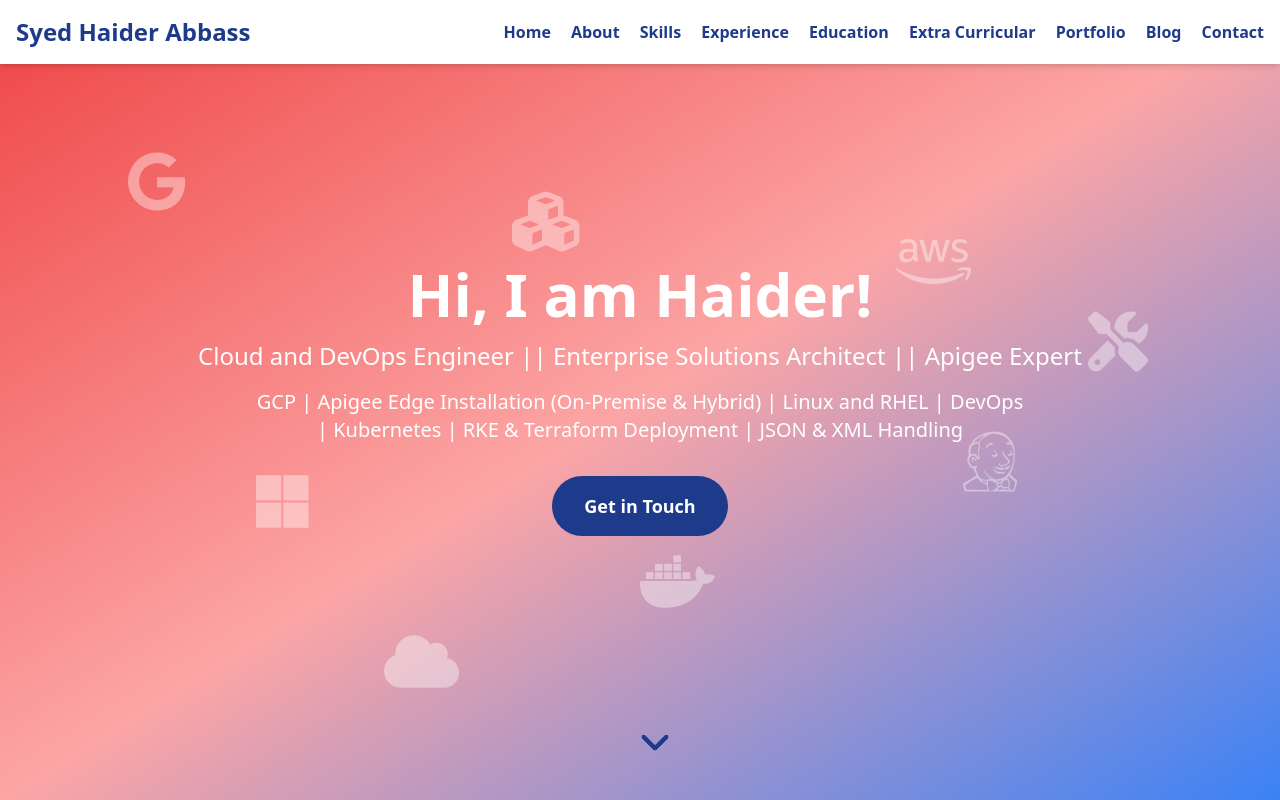
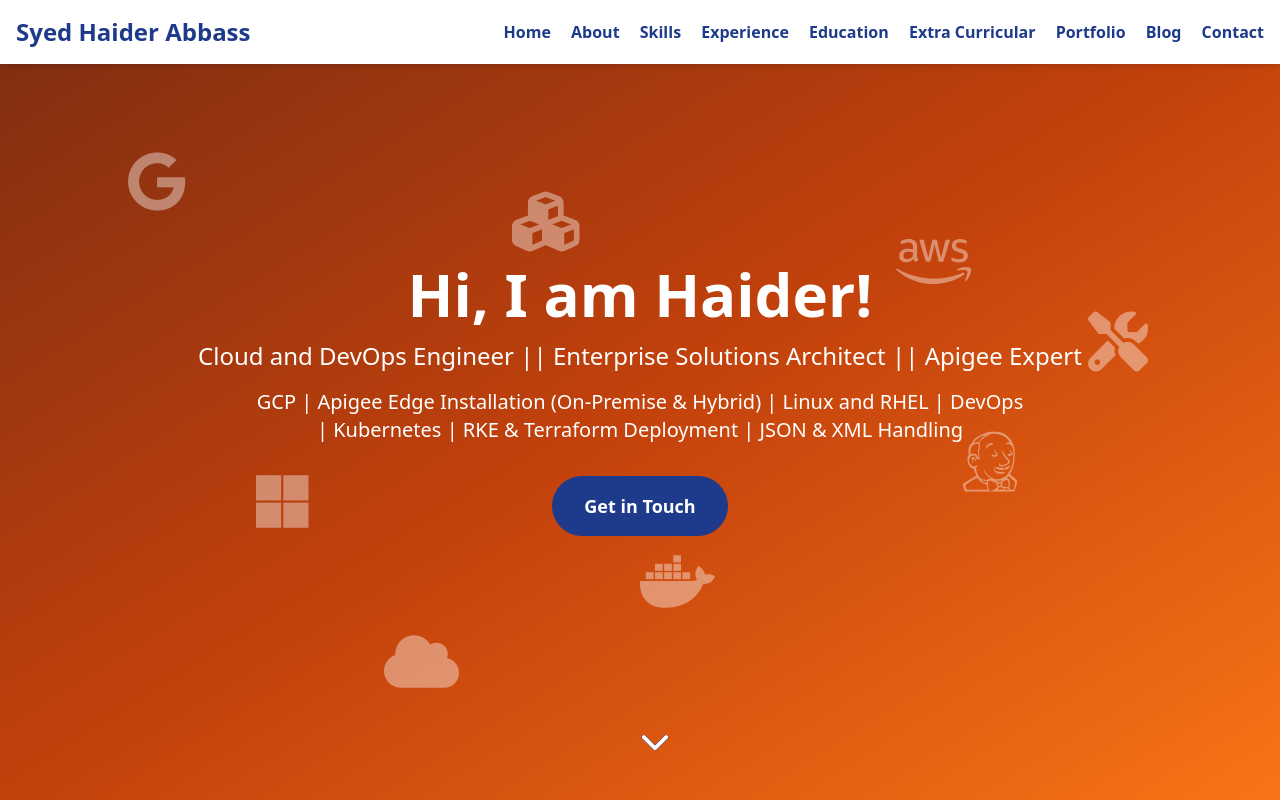
Before and after one commit to haider2804/haider2804.github.io, a website: page index.html in a window 1280 px wide. Shown: the top 800 px of the page. Drawn offline with Linux system fonts and the light colour scheme.

Commit message:
Update Hero section with layered gradient transitions

```diff
--- a/index.html
+++ b/index.html
@@ -27,8 +27,17 @@
   </nav>
 
   <!-- Hero Section -->
-  <section id="home" class="min-h-screen flex items-center bg-gradient-to-br from-red-500 to-blue-500 text-white animate-gradient">
-    <div class="container mx-auto px-4 text-center z-10 relative">
+  <div id="home" class="relative h-screen w-full overflow-hidden">
+    <!-- Gradient Layers -->
+    <div class="absolute inset-0 bg-gradient-to-br from-red-900 via-red-700 to-red-500 opacity-100 animate-fade-bg delay-[0s] z-0"></div>
+    <div class="absolute inset-0 bg-gradient-to-br from-blue-900 via-blue-700 to-blue-500 opacity-0 animate-fade-bg delay-[15s] z-0"></div>
+    <div class="absolute inset-0 bg-gradient-to-br from-green-900 via-green-700 to-green-500 opacity-0 animate-fade-bg delay-[30s] z-0"></div>
+    <div class="absolute inset-0 bg-gradient-to-br from-yellow-800 via-yellow-700 to-yellow-600 opacity-0 animate-fade-bg delay-[45s] z-0"></div>
+    <div class="absolute inset-0 bg-gradient-to-br from-orange-900 via-orange-700 to-orange-500 opacity-0 animate-fade-bg delay-[60s] z-0"></div>
+
+    <!-- Hero Content -->
+    <div class="relative z-10 text-white flex items-center justify-center h-full">
+      <div class="container mx-auto px-4 text-center">
         <h1 class="text-5xl md:text-6xl font-bold mb-4">Hi, I am Haider!</h1>
         <p class="text-xl md:text-2xl mb-4 animate-slide-up">Cloud and DevOps Engineer || Enterprise Solutions Architect || Apigee Expert</p>
         <p class="text-lg md:text-xl mb-8 max-w-3xl mx-auto animate-slide-up delay-100">
@@ -36,8 +45,9 @@
         </p>
         <a href="#contact" class="inline-block bg-blue-900 text-white px-8 py-4 rounded-full text-lg font-semibold hover:bg-blue-800 hover:scale-105 transition-transform duration-300">Get in Touch</a>
       </div>
+    </div>
     <!-- Scattered Technology Icons with Bounce -->
-    <div class="absolute inset-0 z-0">
+    <div class="absolute inset-0 z-5">
       <i class="fab fa-google cloud-icon text-6xl text-white opacity-40 hover:opacity-80 hover:scale-110 transition-all duration-300 animate-bounce-slow" style="top: 20%; left: 10%;" title="GCP"></i>
       <i class="fab fa-aws cloud-icon text-6xl text-white opacity-40 hover:opacity-80 hover:scale-110 transition-all duration-300 animate-bounce-slow" style="top: 30%; left: 70%;" title="AWS"></i>
       <i class="fab fa-microsoft cloud-icon text-6xl text-white opacity-40 hover:opacity-80 hover:scale-110 transition-all duration-300 animate-bounce-slow" style="top: 60%; left: 20%;" title="Azure"></i>
@@ -48,10 +58,10 @@
       <i class="fas fa-cloud cloud-icon text-6xl text-white opacity-40 hover:opacity-80 hover:scale-110 transition-all duration-300 animate-bounce-slow" style="top: 80%; left: 30%;" title="Apigee"></i>
     </div>
     <!-- Floating Arrow -->
-    <a href="#about" class="absolute bottom-8 left-1/2 transform -translate-x-1/2 text-white text-3xl animate-bounce hover:text-red-200 transition-colors duration-300">
+    <a href="#about" class="absolute bottom-8 left-1/2 transform -translate-x-1/2 text-white text-3xl animate-bounce hover:text-red-200 transition-colors duration-300 z-10">
       <i class="fas fa-chevron-down"></i>
     </a>
-  </section>
+  </div>
 
   <!-- About Section -->
   <section id="about" class="bg-blue-50 py-16">
--- a/src/input.css
+++ b/src/input.css
@@ -12,8 +12,8 @@
   .animate-bounce-slow {
     animation: bounceSlow 3s ease-in-out infinite;
   }
-  .animate-gradient {
-    animation: gradientCycle 60s ease-in-out infinite;
+  .animate-fade-bg {
+    animation: fadeBg 75s linear infinite;
   }
   .delay-100 {
     animation-delay: 100ms;
@@ -61,11 +61,10 @@
   50% { transform: translateY(-10px); }
 }
 
-@keyframes gradientCycle {
-  0% { background-image: linear-gradient(to bottom right, #EF4444, #FCA5A5, #3B82F6); } /* Red to light red to Blue */
-  20% { background-image: linear-gradient(to bottom right, #3B82F6, #93C5FD, #10B981); } /* Blue to light blue to Green */
-  40% { background-image: linear-gradient(to bottom right, #10B981, #6EE7B7, #F59E0B); } /* Green to light green to Yellow */
-  60% { background-image: linear-gradient(to bottom right, #F59E0B, #FCD34D, #F97316); } /* Yellow to light yellow to Orange */
-  80% { background-image: linear-gradient(to bottom right, #F97316, #FDBA74, #EF4444); } /* Orange to light orange to Red */
-  100% { background-image: linear-gradient(to bottom right, #EF4444, #FCA5A5, #3B82F6); } /* Back to Red */
+@keyframes fadeBg {
+  0% { opacity: 1; }
+  15% { opacity: 1; }
+  20% { opacity: 0; }
+  95% { opacity: 0; }
+  100% { opacity: 1; }
 }
```
Also changed, not shown: styles.css. Lines whose indentation alone changed are shown as unchanged.
